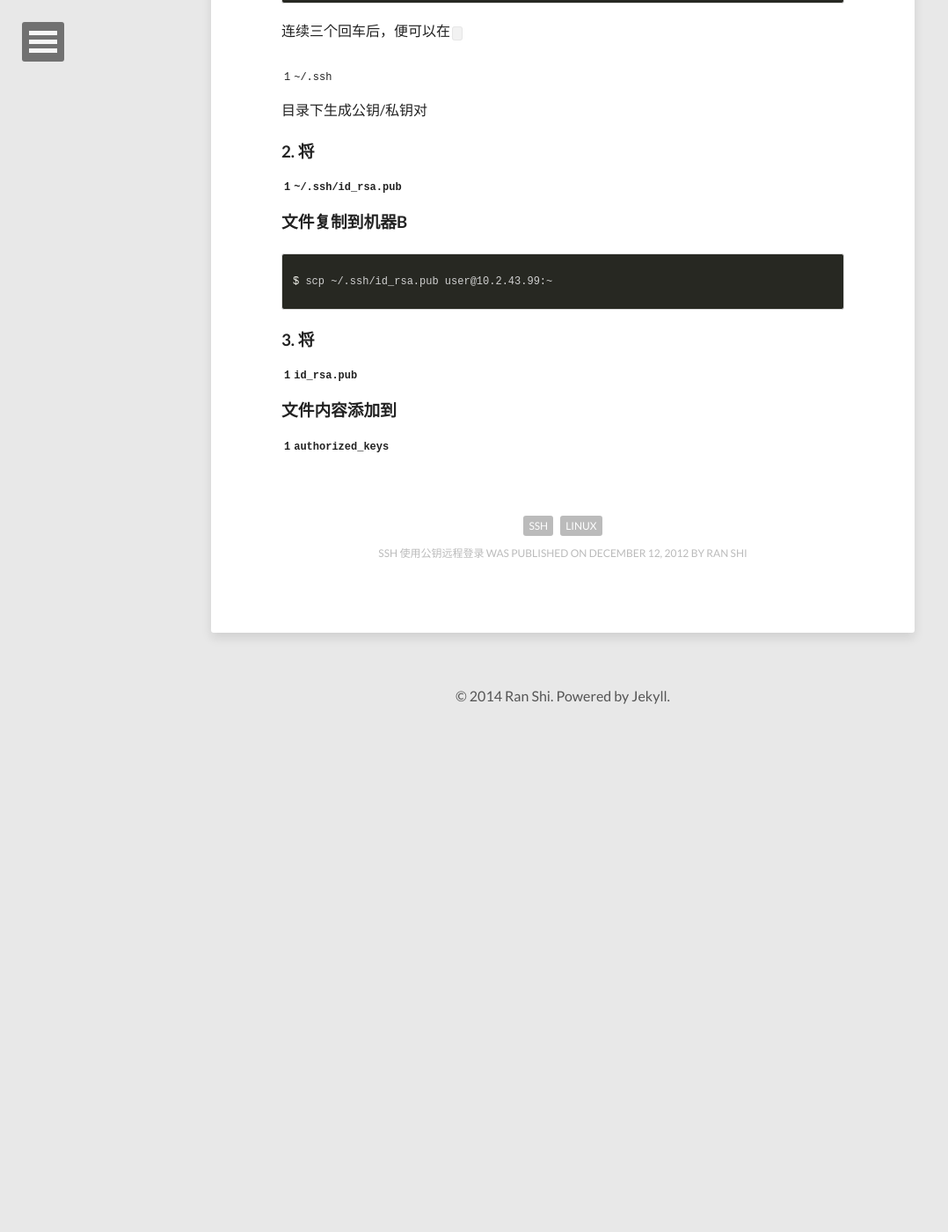
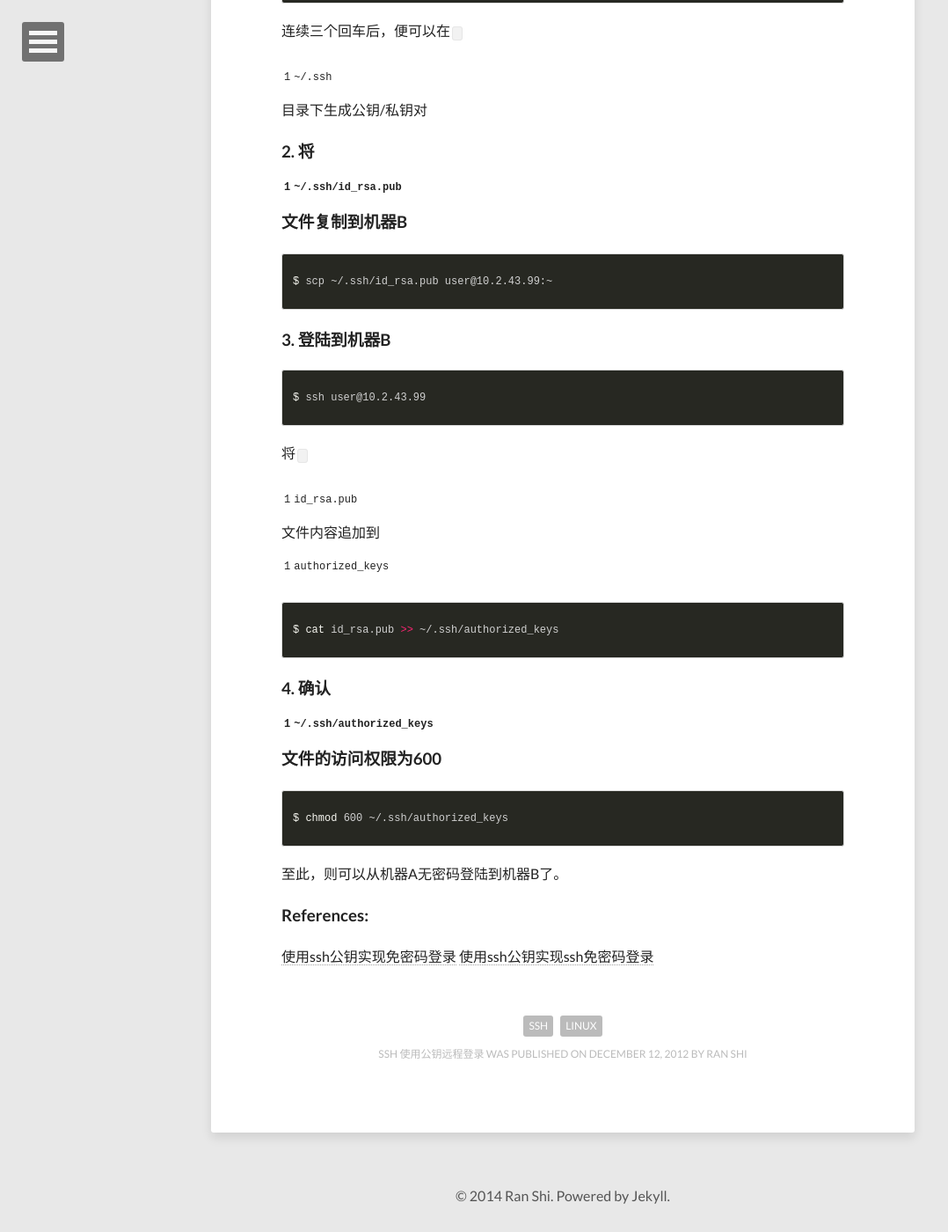
Before and after one commit to Sean8694/Sean8694.github.io_old, a Jekyll site: the page built from _posts/2013-12-12-ssh-remote-login.md, in a window 1280 px wide and 1400 px high, scrolled down 515 px. Shown: the whole window at 88% size, without its empty margins (0-1078 px from the left). Built offline with Jekyll 4.4.1, drawn with Linux system fonts in a browser that asks for light colours; nearby versions of some CDN libraries; before the commit the page ends 1347 px from its top, so only the background shows below that.

Commit message:
完成文章

```diff
--- a/_config.yml
+++ b/_config.yml
@@ -1,4 +1,4 @@
-title:            Sean‘s Note
+title:            Sean's Note
 description:      Sean's tech blog site.
 disqus_shortname:
 #Your site's domain goes here. Leave localhost server or blank when working locally.
--- a/_posts/2013-12-12-ssh-remote-login.md
+++ b/_posts/2013-12-12-ssh-remote-login.md
@@ -28,4 +28,32 @@ $ scp ~/.ssh/id_rsa.pub user@10.2.43.99:~
 
 {% endhighlight %}
 
-###3.  将`id_rsa.pub`文件内容添加到`authorized_keys`
+###3.  登陆到机器B
+
+{% highlight bash %}
+
+$ ssh user@10.2.43.99
+
+{% endhighlight %}
+
+将`id_rsa.pub`文件内容追加到`authorized_keys`
+
+{% highlight bash %}
+
+$ cat id_rsa.pub >> ~/.ssh/authorized_keys
+
+{% endhighlight %}
+
+###4.  确认`~/.ssh/authorized_keys`文件的访问权限为**600**
+
+{% highlight bash %}
+
+$ chmod 600 ~/.ssh/authorized_keys
+
+{% endhighlight %}
+
+至此，则可以从机器A无密码登陆到机器B了。
+
+###References:
+[使用ssh公钥实现免密码登录](http://blog.sina.com.cn/s/blog_4077692e0100qjkp.html)
+[使用ssh公钥实现ssh免密码登录](http://hi.baidu.com/meloidea/item/15d43d2dd11d010e72863eb4)
```
